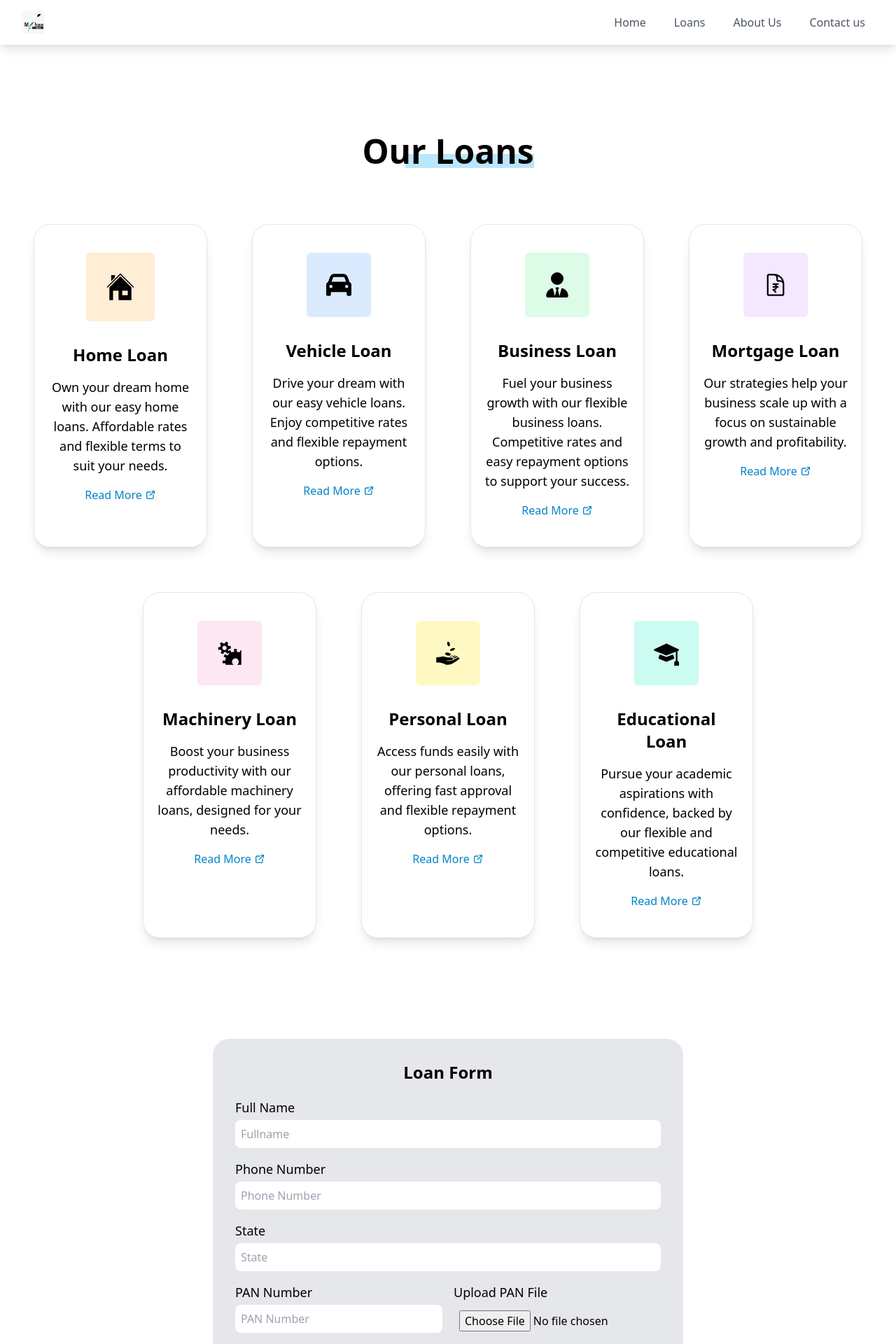
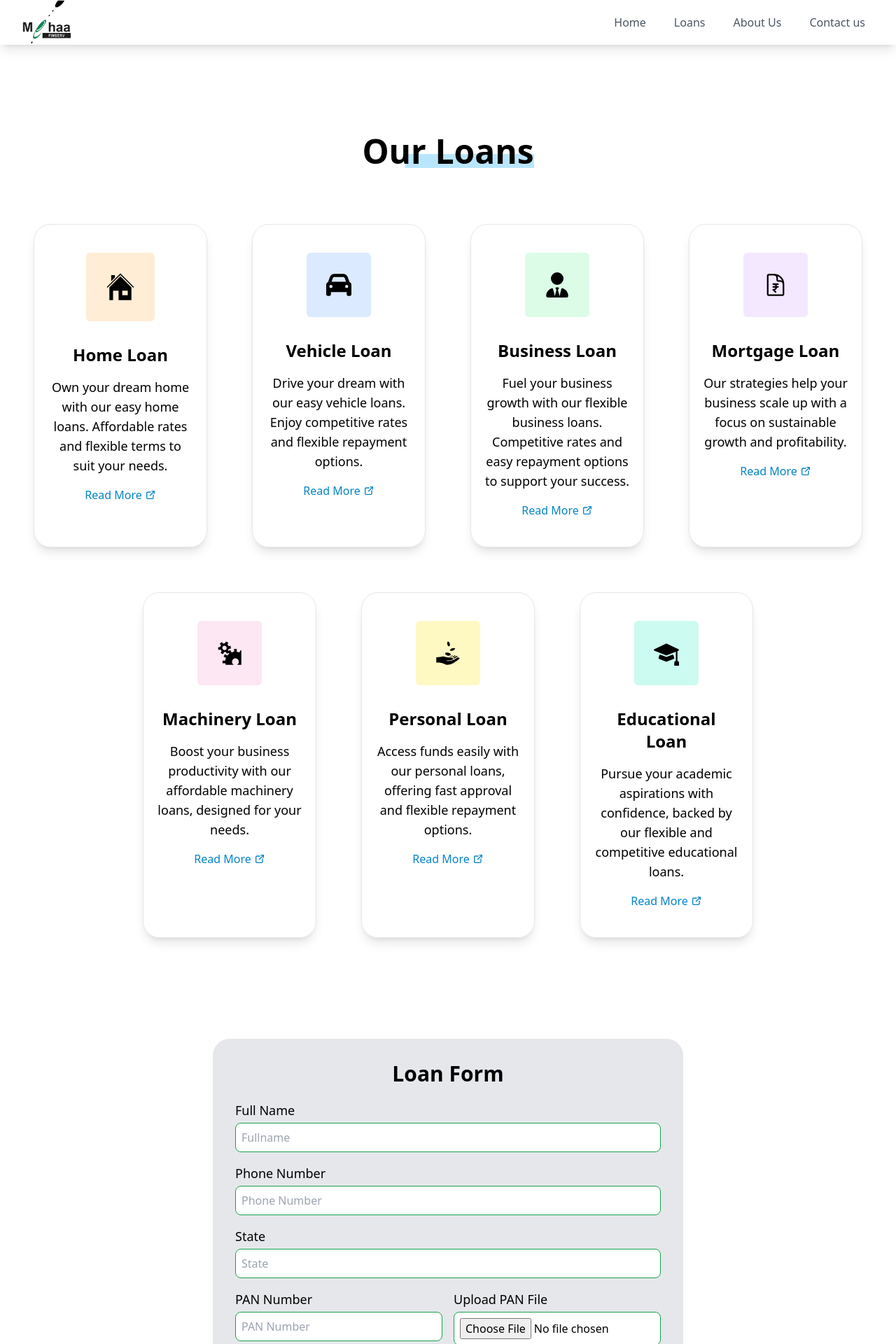
Before and after one commit to esha-technology/mehaa-finserv, a Next.js app: page /loans in a window 1280 px wide. Shown: the top 1920 px of the page at 70% size. Built offline with nearby package versions, Linux system fonts and the light colour scheme.

Commit message:
updated disappering of form input fields in loan from

```diff
--- a/app/components/Loan.tsx
+++ b/app/components/Loan.tsx
@@ -1,5 +1,4 @@
-"use client"
-import React, { useRef, useEffect } from "react";
+import React, { ReactNode } from "react";
 import { TbExternalLink } from "react-icons/tb";
 import { motion } from "framer-motion";
 import Heading from "./common/Heading";
@@ -8,17 +7,8 @@ import { GiHouse, GiGears, GiReceiveMoney } from "react-icons/gi";
 import { FaMotorcycle, FaUserTie, FaCar } from "react-icons/fa6";
 import { BsMortarboardFill } from "react-icons/bs";
 import { HiOutlineDocumentCurrencyRupee } from "react-icons/hi2";
-import { ReactNode } from "react";
-import WhyUseCard from "./common/WhyUseCards";
+
 const Loan: React.FC = () => {
-  const targetSectionRef = useRef<HTMLDivElement | null>(null);
-
-  useEffect(() => {
-    if (window.location.hash === "#ourServices" && targetSectionRef.current) {
-      targetSectionRef.current.scrollIntoView({ behavior: "smooth" });
-    }
-  }, []);
-
   const colors = [
     "bg-orange-100",
     "bg-blue-100",
@@ -35,6 +25,7 @@ const Loan: React.FC = () => {
     details: string;
     icon: ReactNode;
     color: string;
+    slug: string; // Add a slug for each loan type to use in the URL
   }
 
   const services: Service[] = [
@@ -44,6 +35,7 @@ const Loan: React.FC = () => {
         "Own your dream home with our easy home loans. Affordable rates and flexible terms to suit your needs.",
       icon: <GiHouse size={42} />,
       color: colors[0],
+      slug: "home-loan", // Add slug
     },
     {
       title: "Vehicle Loan",
@@ -51,6 +43,7 @@ const Loan: React.FC = () => {
         "Drive your dream with our easy vehicle loans. Enjoy competitive rates and flexible repayment options.",
       icon: <FaCar size={36} />,
       color: colors[1],
+      slug: "vehicle-loan", // Add slug
     },
     {
       title: "Business Loan",
@@ -58,6 +51,7 @@ const Loan: React.FC = () => {
         "Fuel your business growth with our flexible business loans. Competitive rates and easy repayment options to support your success.",
       icon: <FaUserTie size={36} />,
       color: colors[2],
+      slug: "business-loan", // Add slug
     },
     {
       title: "Mortgage Loan",
@@ -65,6 +59,7 @@ const Loan: React.FC = () => {
         "Our strategies help your business scale up with a focus on sustainable growth and profitability.",
       icon: <HiOutlineDocumentCurrencyRupee size={36} />,
       color: colors[3],
+      slug: "mortgage-loan", // Add slug
     },
     {
       title: "Machinery Loan",
@@ -72,6 +67,7 @@ const Loan: React.FC = () => {
         "Boost your business productivity with our affordable machinery loans, designed for your needs.",
       icon: <GiGears size={36} />,
       color: colors[4],
+      slug: "machinery-loan", // Add slug
     },
     {
       title: "Personal Loan",
@@ -79,6 +75,7 @@ const Loan: React.FC = () => {
         "Access funds easily with our personal loans, offering fast approval and flexible repayment options.",
       icon: <GiReceiveMoney size={36} />,
       color: colors[5],
+      slug: "personal-loan", // Add slug
     },
     {
       title: "Educational Loan",
@@ -86,15 +83,12 @@ const Loan: React.FC = () => {
         "Pursue your academic aspirations with confidence, backed by our flexible and competitive educational loans.",
       icon: <BsMortarboardFill size={36} />,
       color: colors[6],
+      slug: "educational-loan", // Add slug
     },
   ];
 
   return (
-    <div
-      className="py-16 md:mt-5 lg:mt-16"
-      ref={targetSectionRef}
-      id="ourServices"
-    >
+    <div className="py-16 md:mt-5 lg:mt-16">
       <Heading heading="Our Loans" color="bg-sky-200" />
       <div className="container mx-auto px-5">
         <div className="flex flex-wrap justify-center gap-6 mt-20">
@@ -105,9 +99,9 @@ const Loan: React.FC = () => {
               animate={{ opacity: 1, y: 0 }}
               transition={{ duration: 0.3, ease: "linear", delay: 0.1 }}
               id="hoverAnimation"
-              className="border w-full md:w-[21%] lg:w-[20%] px-5 py-10 rounded-3xl mx-5 mb-10 flex flex-col items-center text-center shadow-lg "
+              className="border w-full md:w-[21%] lg:w-[20%] px-5 py-10 rounded-3xl mx-5 mb-10 flex flex-col items-center text-center shadow-lg"
             >
-              <Link href="loans">
+              <Link href={`/loans/${service.slug}`}> {/* Use the dynamic link here */}
                 <div className="flex flex-col justify-center items-center">
                   <div className={`p-7 rounded-md mb-6 ${service.color}`}>
                     {service.icon}
@@ -117,7 +111,7 @@ const Loan: React.FC = () => {
                   </h2>
                   <p className="text-base sm:text-lg mb-4">{service.details}</p>
                   <Link
-                    href="services/web-development"
+                    href={`/loans/${service.slug}`} // Update the link to point to the loan-specific page
                     className="text-sky-600 font-medium hover:underline flex gap-1"
                   >
                     Read More <TbExternalLink className="mt-1" />
--- a/app/components/LoanForm.tsx
+++ b/app/components/LoanForm.tsx
@@ -20,7 +20,7 @@ const LoanForm: React.FC = () => {
 
   const validateForm = () => {
     const newErrors = { fullname: '', phoneNumber: '', state: '', panNumber: '', panFile: '' };
-    if (formData.fullname.length < 5) newErrors.fullname = 'Name should be at least 5 characters';
+    if (formData.fullname.length < 6) newErrors.fullname = 'Name should be at least 6 characters';
     if (!/^\d{10}$/.test(formData.phoneNumber)) newErrors.phoneNumber = 'Invalid phone number';
     if (!formData.state) newErrors.state = 'State is required';
     if (!/[A-Z]{5}[0-9]{4}[A-Z]{1}/.test(formData.panNumber)) newErrors.panNumber = 'Invalid PAN number';
@@ -52,7 +52,7 @@ const LoanForm: React.FC = () => {
 
   return (
     <motion.div
-      className="bg-gray-200 py-8 px-8 rounded-3xl max-w-2xl mx-auto my-10"
+      className="bg-gray-200 py-8 px-4 sm:px-8 rounded-3xl max-w-2xl mx-auto my-10"
       initial={{ opacity: 0, y: 50 }}
       animate={{ opacity: 1, y: 0 }}
       transition={{ duration: 0.5 }}
@@ -69,14 +69,14 @@ const LoanForm: React.FC = () => {
           </div>
         </motion.div>
       )}
-      <h2 className="text-center text-2xl font-bold mb-5">Loan Form</h2>
+      <h2 className="text-center text-3xl font-bold mb-5">Loan Form</h2>
       <form className="space-y-4" onSubmit={handleSubmit}>
         <motion.div
           className="space-y-1"
-          initial={{ opacity: 0, x: -50 }}
+          initial={{ opacity: 1, x: -50 }} // Keep opacity at 1 here
           animate={{ opacity: 1, x: 0 }}
           transition={{ duration: 0.5, delay: 0.1 }}
-          {...(errors.fullname && { animate: shakingAnimation })}
+          {...(errors.fullname && { animate: shakingAnimation })} // Apply shaking animation only on error
         >
           <label className="block text-lg font-medium">Full Name</label>
           <input
@@ -85,14 +85,14 @@ const LoanForm: React.FC = () => {
             placeholder="Fullname"
             value={formData.fullname}
             onChange={handleChange}
-            className={`w-full p-2 bg-white-500 text-black rounded-lg ${errors.fullname ? 'border-red-500 border' : ''}`}
+            className={`w-full border p-2 bg-white text-black rounded-lg ${errors.fullname ? 'border-red-500 bg-red-100' : 'border-green-600'}`}
           />
           {errors.fullname && <p className="text-red-500">{errors.fullname}</p>}
         </motion.div>
 
         <motion.div
           className="space-y-1"
-          initial={{ opacity: 0, x: -50 }}
+          initial={{ opacity: 1, x: -50 }} // Keep opacity at 1 here
           animate={{ opacity: 1, x: 0 }}
           transition={{ duration: 0.5, delay: 0.2 }}
           {...(errors.phoneNumber && { animate: shakingAnimation })}
@@ -104,14 +104,14 @@ const LoanForm: React.FC = () => {
             placeholder="Phone Number"
             value={formData.phoneNumber}
             onChange={handleChange}
-            className={`w-full p-2 bg-white-500 text-black rounded-lg ${errors.phoneNumber ? 'border-red-500 border' : ''}`}
+            className={`w-full border p-2 bg-white text-black rounded-lg ${errors.phoneNumber ? 'border-red-500 bg-red-100' : 'border-green-600'}`}
           />
           {errors.phoneNumber && <p className="text-red-500">{errors.phoneNumber}</p>}
         </motion.div>
 
         <motion.div
           className="space-y-1"
-          initial={{ opacity: 0, x: -50 }}
+          initial={{ opacity: 1, x: -50 }} // Keep opacity at 1 here
           animate={{ opacity: 1, x: 0 }}
           transition={{ duration: 0.5, delay: 0.3 }}
           {...(errors.state && { animate: shakingAnimation })}
@@ -123,15 +123,15 @@ const LoanForm: React.FC = () => {
             placeholder="State"
             value={formData.state}
             onChange={handleChange}
-            className={`w-full p-2 bg-white-500 text-black rounded-lg ${errors.state ? 'border-red-500 border' : ''}`}
+            className={`w-full border p-2 bg-white text-black rounded-lg ${errors.state ? 'border-red-500 bg-red-100' : 'border-green-600'}`}
           />
           {errors.state && <p className="text-red-500">{errors.state}</p>}
         </motion.div>
 
-        <motion.div className="flex space-x-4">
+        <motion.div className="flex flex-col sm:flex-row space-y-4 sm:space-y-0 sm:space-x-4">
           <motion.div
-            className="space-y-1 w-1/2"
-            initial={{ opacity: 0, x: -50 }}
+            className="space-y-1 w-full sm:w-1/2"
+            initial={{ opacity: 1, x: -50 }} // Keep opacity at 1 here
             animate={{ opacity: 1, x: 0 }}
             transition={{ duration: 0.5, delay: 0.4 }}
             {...(errors.panNumber && { animate: shakingAnimation })}
@@ -143,14 +143,14 @@ const LoanForm: React.FC = () => {
               placeholder="PAN Number"
               value={formData.panNumber}
               onChange={handleChange}
-              className={`w-full p-2 bg-white-500 text-black rounded-lg ${errors.panNumber ? 'border-red-500 border' : ''}`}
+              className={`w-full border p-2 bg-white text-black rounded-lg ${errors.panNumber ? 'border-red-500 bg-red-100' : 'border-green-600'}`}
             />
             {errors.panNumber && <p className="text-red-500">{errors.panNumber}</p>}
           </motion.div>
 
           <motion.div
-            className="space-y-1 w-1/2"
-            initial={{ opacity: 0, x: -50 }}
+            className="space-y-1 w-full sm:w-1/2"
+            initial={{ opacity: 1, x: -50 }} // Keep opacity at 1 here
             animate={{ opacity: 1, x: 0 }}
             transition={{ duration: 0.5, delay: 0.5 }}
             {...(errors.panFile && { animate: shakingAnimation })}
@@ -160,7 +160,7 @@ const LoanForm: React.FC = () => {
               type="file"
               name="panFile"
               onChange={handleChange}
-              className={`w-full p-2 bg-white-500 text-grey rounded-lg ${errors.panFile ? 'border-red-500 border' : ''}`}
+              className={`w-full border p-2 bg-white text-grey rounded-lg ${errors.panFile ? 'border-red-500 bg-red-100' : 'border-green-600'}`}
             />
             {errors.panFile && <p className="text-red-500">{errors.panFile}</p>}
           </motion.div>
@@ -168,7 +168,7 @@ const LoanForm: React.FC = () => {
 
         <motion.div
           className="text-center"
-          initial={{ opacity: 0, y: 50 }}
+          initial={{ opacity: 1, y: 50 }} // Keep opacity at 1 here
           animate={{ opacity: 1, y: 0 }}
           transition={{ duration: 0.5, delay: 0.6 }}
         >
--- a/app/components/common/Navbar.tsx
+++ b/app/components/common/Navbar.tsx
@@ -62,13 +62,13 @@ const NavBar: React.FC = () => {
           >
             <Link href="/" className="flex items-center">
               <Image
-                src="/finance logo.png"
+                src="/finance logo.jpg"
                 alt="Company Logo"
-                width={200}
+                width={400}
                 height={100}
 
                 priority
-                className="h-8 w-auto"
+                className="h-16 w-auto bg-white"
               />
             </Link>
           </motion.div>
--- a/app/loans/page.tsx
+++ b/app/loans/page.tsx
@@ -1,3 +1,4 @@
+"use client"
 import NavBar from "../components/common/Navbar";
 import Loan from "../components/Loan";
 import LoanForm from "../components/LoanForm";
--- a/tsconfig.json
+++ b/tsconfig.json
@@ -22,6 +22,6 @@
       "@/*": ["./*"]
     }
   },
-  "include": ["next-env.d.ts", "**/*.ts", "**/*.tsx", ".next/types/**/*.ts"],
+  "include": ["next-env.d.ts", "**/*.ts", "**/*.tsx", ".next/types/**/*.ts", "app/loans/home-loan"],
   "exclude": ["node_modules"]
 }
```
Also changed, not shown: app/loans/home-loan/page.tsx (added), public/finance logo.jpg, public/finance logo.png (deleted).
